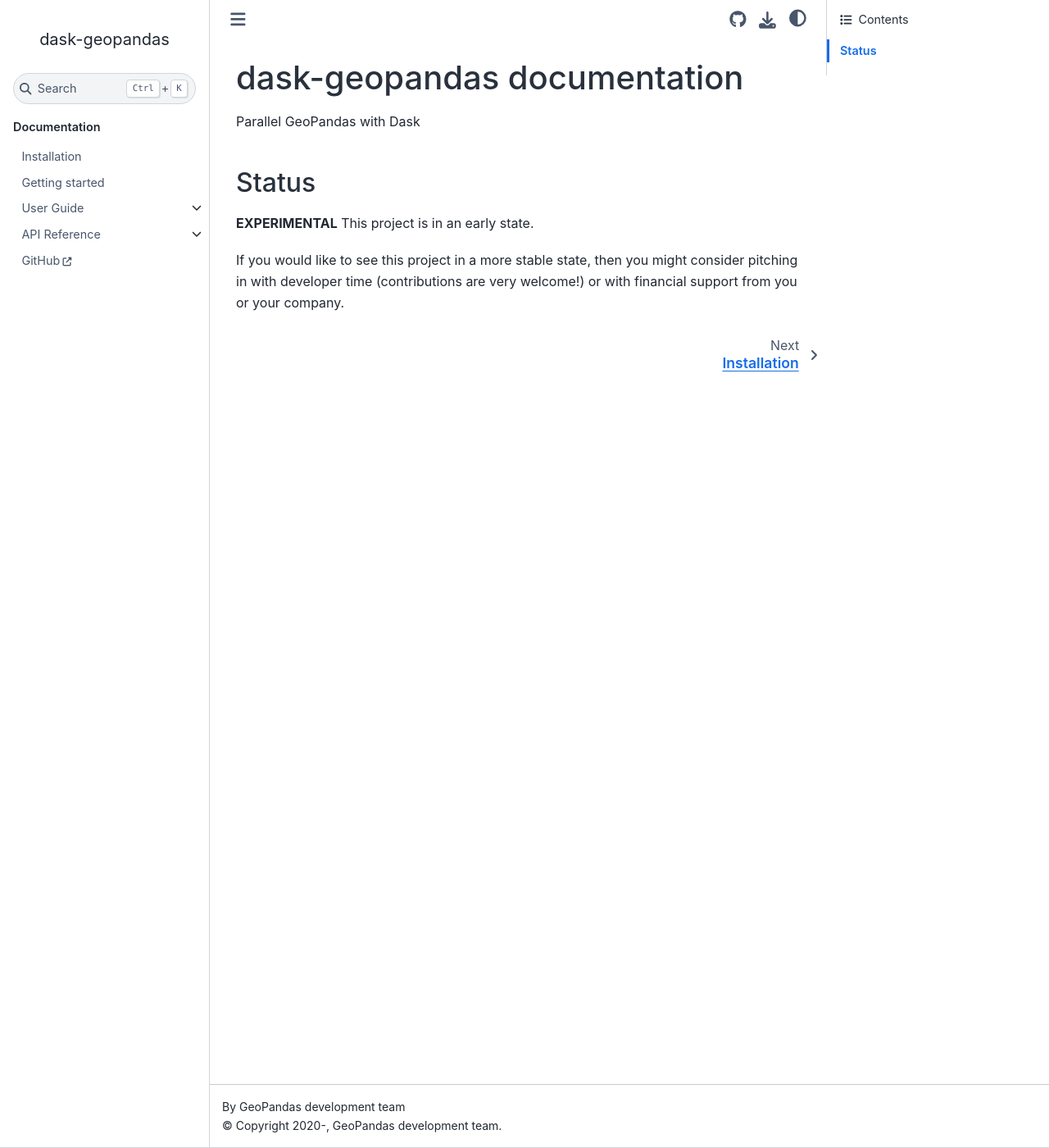
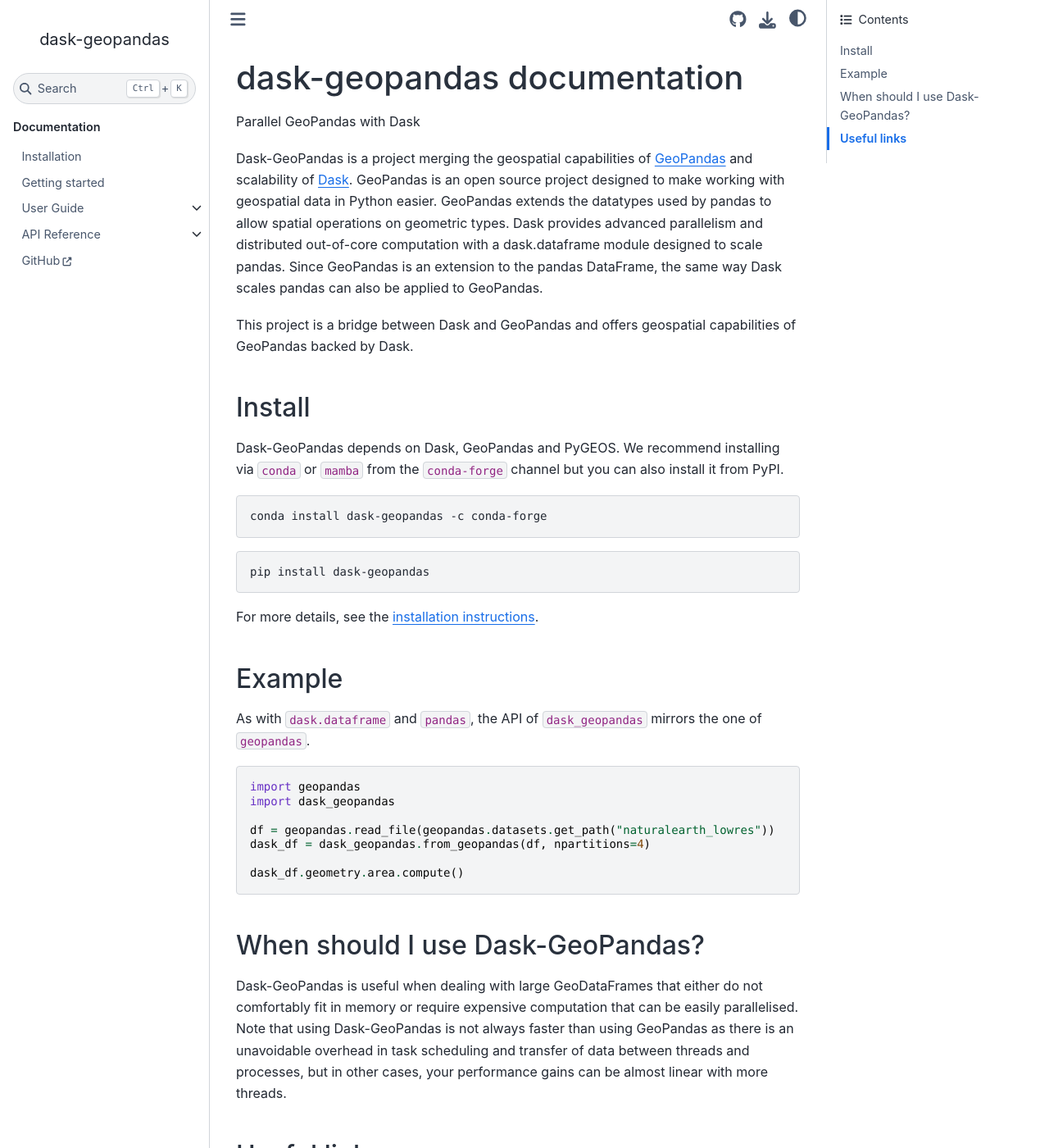
Before and after one commit to geopandas/dask-geopandas, a Sphinx documentation site: the page built from doc/source/index.md, in a window 1280 px wide and 1400 px high. Shown: the whole window at 82% size. Built offline with Sphinx 7.4.7 and the Sphinx Book theme 1.1.4, drawn with Linux system fonts in a browser that asks for light colours; some of the changed text lies outside the part shown.

Commit message:
DOC: landing page and minor touches (#177)

````diff
--- a/doc/source/docs/reference/geodataframe.rst
+++ b/doc/source/docs/reference/geodataframe.rst
@@ -20,6 +20,7 @@
    :toctree: api/
 
    GeoDataFrame.to_dask_dataframe
+   GeoDataFrame.to_feather
    GeoDataFrame.to_parquet
    GeoDataFrame.to_wkb
    GeoDataFrame.to_wkt
--- a/doc/source/index.md
+++ b/doc/source/index.md
@@ -2,11 +2,49 @@
 
 Parallel GeoPandas with Dask
 
-## Status
+Dask-GeoPandas is a project merging the geospatial capabilities of [GeoPandas](https://geopandas.org)
+and scalability of [Dask](https://dask.org). GeoPandas is an open source project designed to make working with geospatial data in Python easier. GeoPandas extends the datatypes used by pandas to allow spatial operations on geometric types.
+Dask provides advanced parallelism and distributed out-of-core computation with a dask.dataframe module designed to scale
+pandas. Since GeoPandas is an extension to the pandas DataFrame, the same way Dask scales pandas can also be applied to GeoPandas.
 
-**EXPERIMENTAL** This project is in an early state.
+This project is a bridge between Dask and GeoPandas and offers geospatial capabilities of GeoPandas backed by Dask.
 
-If you would like to see this project in a more stable state, then you might consider pitching in with developer time (contributions are very welcome!) or with financial support from you or your company.
+## Install
+
+Dask-GeoPandas depends on Dask, GeoPandas and PyGEOS. We recommend installing via `conda` or `mamba` from
+the `conda-forge` channel but you can also install it from PyPI.
+
+```sh
+conda install dask-geopandas -c conda-forge
+```
+
+```sh
+pip install dask-geopandas
+```
+
+For more details, see the [installation instructions](installation).
+
+## Example
+
+As with `dask.dataframe` and `pandas`, the API of `dask_geopandas` mirrors the one of `geopandas`.
+
+```py
+import geopandas
+import dask_geopandas
+
+df = geopandas.read_file(geopandas.datasets.get_path("naturalearth_lowres"))
+dask_df = dask_geopandas.from_geopandas(df, npartitions=4)
+
+dask_df.geometry.area.compute()
+```
+
+## When should I use Dask-GeoPandas?
+
+Dask-GeoPandas is useful when dealing with large GeoDataFrames that either do not comfortably fit in memory or require expensive computation that can be easily parallelised. Note that using Dask-GeoPandas is not always faster than using GeoPandas as there is an unavoidable overhead in task scheduling and transfer of data between threads and processes, but in other cases, your performance gains can be almost linear with more threads.
+
+## Useful links
+
+[Source Repository (GitHub)](https://github.com/geopandas/dask-geopandas) | [Issues & Ideas](https://github.com/geopandas/dask-geopandas/issues) | [Gitter (chat)](https://gitter.im/geopandas/dask-geopandas)
 
 ```{toctree}
 ---
````
Also changed, not shown: README.rst (+5 -10 lines), doc/source/docs/reference/io.rst (+8 -0 lines), doc/source/getting_started.md (+23 -8 lines), doc/source/guide.md (+2 -0 lines), doc/source/installation.md (+23 -1 lines), doc/source/guide/basic-intro.ipynb.
